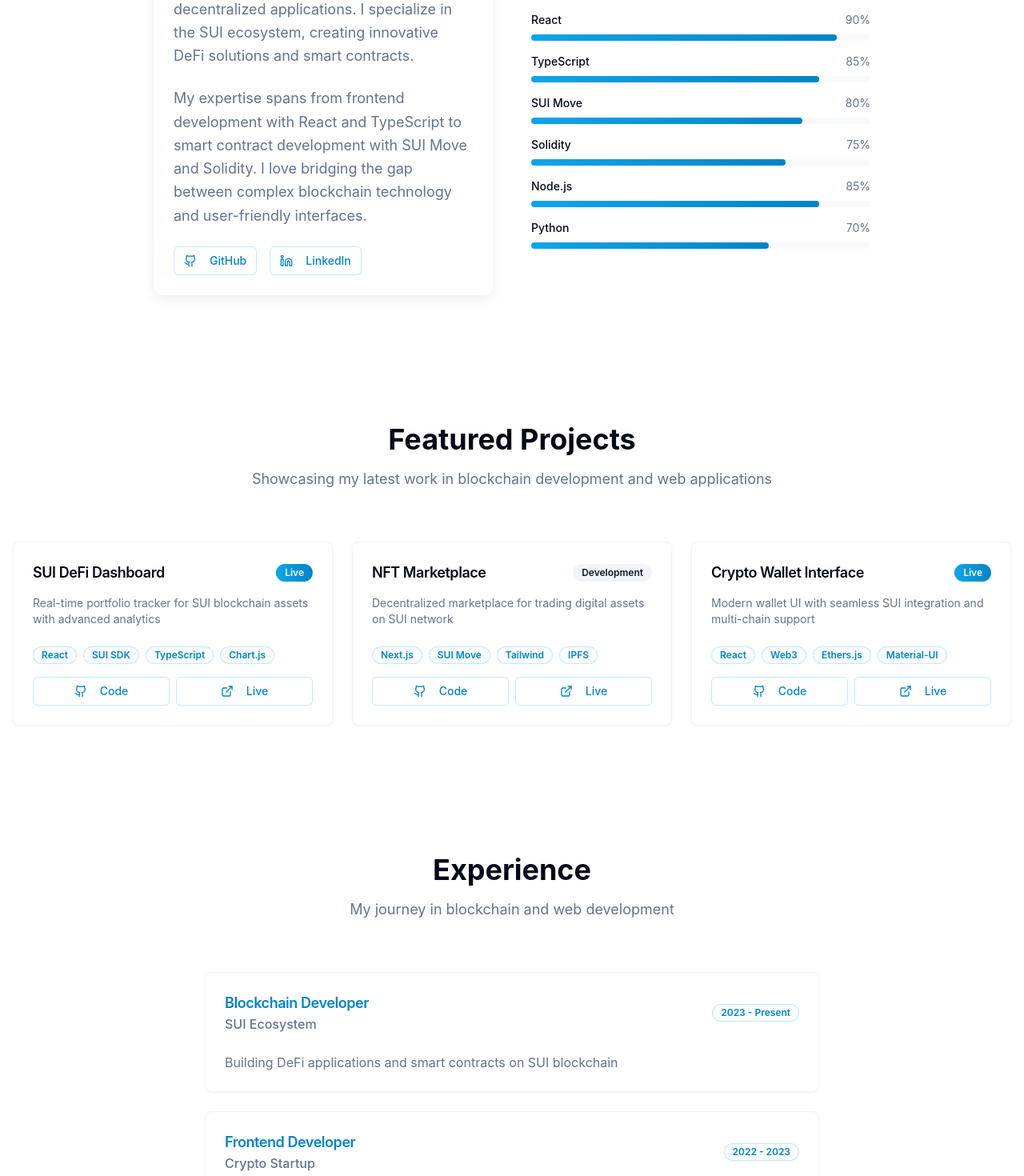
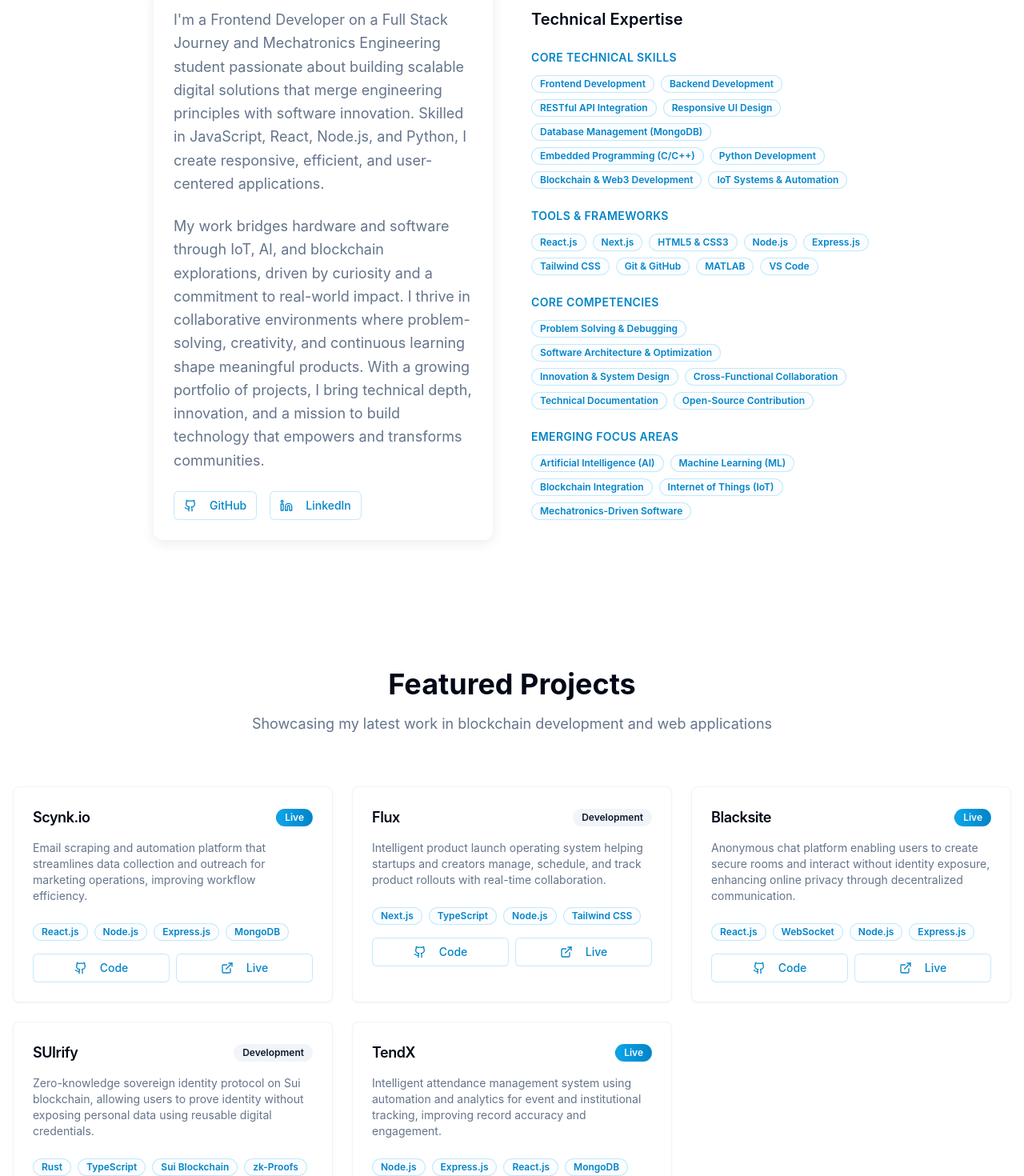
Before and after one commit to Benedict258/benedictisaac_, a React (Vite) app: page / in a window 1280 px wide. Shown: the part 940-2410 px from the top of the page at 80% size. Built offline with nearby package versions, Linux system fonts and the light colour scheme.

Commit message:
Update portfolio content from resume

```diff
--- a/src/pages/Index.tsx
+++ b/src/pages/Index.tsx
@@ -19,36 +19,83 @@ const Index = () => {
     }
   }, [isDarkMode]);
 
-  const skills = [
-    { name: "React", level: 90 },
-    { name: "TypeScript", level: 85 },
-    { name: "SUI Move", level: 80 },
-    { name: "Solidity", level: 75 },
-    { name: "Node.js", level: 85 },
-    { name: "Python", level: 70 }
-  ];
+  const skillCategories = {
+    "Core Technical Skills": [
+      "Frontend Development",
+      "Backend Development",
+      "RESTful API Integration",
+      "Responsive UI Design",
+      "Database Management (MongoDB)",
+      "Embedded Programming (C/C++)",
+      "Python Development",
+      "Blockchain & Web3 Development",
+      "IoT Systems & Automation"
+    ],
+    "Tools & Frameworks": [
+      "React.js",
+      "Next.js",
+      "HTML5 & CSS3",
+      "Node.js",
+      "Express.js",
+      "Tailwind CSS",
+      "Git & GitHub",
+      "MATLAB",
+      "VS Code"
+    ],
+    "Core Competencies": [
+      "Problem Solving & Debugging",
+      "Software Architecture & Optimization",
+      "Innovation & System Design",
+      "Cross-Functional Collaboration",
+      "Technical Documentation",
+      "Open-Source Contribution"
+    ],
+    "Emerging Focus Areas": [
+      "Artificial Intelligence (AI)",
+      "Machine Learning (ML)",
+      "Blockchain Integration",
+      "Internet of Things (IoT)",
+      "Mechatronics-Driven Software"
+    ]
+  };
 
   const projects = [
     {
-      title: "SUI DeFi Dashboard",
-      description: "Real-time portfolio tracker for SUI blockchain assets with advanced analytics",
-      tech: ["React", "SUI SDK", "TypeScript", "Chart.js"],
+      title: "Scynk.io",
+      description: "Email scraping and automation platform that streamlines data collection and outreach for marketing operations, improving workflow efficiency.",
+      tech: ["React.js", "Node.js", "Express.js", "MongoDB"],
       github: "#",
       live: "#",
       status: "Live"
     },
     {
-      title: "NFT Marketplace",
-      description: "Decentralized marketplace for trading digital assets on SUI network",
-      tech: ["Next.js", "SUI Move", "Tailwind", "IPFS"],
+      title: "Flux",
+      description: "Intelligent product launch operating system helping startups and creators manage, schedule, and track product rollouts with real-time collaboration.",
+      tech: ["Next.js", "TypeScript", "Node.js", "Tailwind CSS"],
       github: "#",
       live: "#",
       status: "Development"
     },
     {
-      title: "Crypto Wallet Interface",
-      description: "Modern wallet UI with seamless SUI integration and multi-chain support",
-      tech: ["React", "Web3", "Ethers.js", "Material-UI"],
+      title: "Blacksite",
+      description: "Anonymous chat platform enabling users to create secure rooms and interact without identity exposure, enhancing online privacy through decentralized communication.",
+      tech: ["React.js", "WebSocket", "Node.js", "Express.js"],
+      github: "#",
+      live: "#",
+      status: "Live"
+    },
+    {
+      title: "SUIrify",
+      description: "Zero-knowledge sovereign identity protocol on Sui blockchain, allowing users to prove identity without exposing personal data using reusable digital credentials.",
+      tech: ["Rust", "TypeScript", "Sui Blockchain", "zk-Proofs"],
+      github: "#",
+      live: "#",
+      status: "Development"
+    },
+    {
+      title: "TendX",
+      description: "Intelligent attendance management system using automation and analytics for event and institutional tracking, improving record accuracy and engagement.",
+      tech: ["Node.js", "Express.js", "React.js", "MongoDB"],
       github: "#",
       live: "#",
       status: "Live"
@@ -57,22 +104,25 @@ const Index = () => {
 
   const experience = [
     {
-      role: "Blockchain Developer",
-      company: "SUI Ecosystem",
-      period: "2023 - Present",
-      description: "Building DeFi applications and smart contracts on SUI blockchain"
+      role: "Frontend Developer",
+      company: "SuiOnCampus Team",
+      location: "Minna, NG",
+      period: "Jul 2025 - Present",
+      description: "Designed highly interactive user interfaces using modern frameworks, achieving 30% increase in user engagement. Led design and content strategy for multiple web pages, collaborating cross-functionally to deliver features 20% faster while continually upskilling in emerging technologies."
+    },
+    {
+      role: "Volunteer",
+      company: "Next-Gen Innovators",
+      location: "Minna, NG",
+      period: "Aug 2025",
+      description: "Organized and led interactive programs introducing 50+ students to IoT, embedded systems, and coding fundamentals. Facilitated hands-on workshops fostering innovation and problem-solving confidence, contributing to a community of young tech innovators."
     },
     {
       role: "Frontend Developer",
-      company: "Crypto Startup",
-      period: "2022 - 2023",
-      description: "Developed trading interfaces and wallet integrations"
-    },
-    {
-      role: "Full Stack Developer",
-      company: "Tech Company",
-      period: "2021 - 2022",
-      description: "Built web applications with modern JavaScript frameworks"
+      company: "Pathway Scholars",
+      location: "Remote",
+      period: "Nov 2024 - Feb 2025",
+      description: "Developed responsive web applications enhancing mobile engagement by 35%. Integrated RESTful APIs improving system reliability by 25% and optimized performance reducing page load time by 40%, collaborating with UI/UX designers to boost user satisfaction."
     }
   ];
 
@@ -89,7 +139,7 @@ const Index = () => {
             <div className="w-8 h-8 bg-gradient-to-r from-sky-500 to-sky-600 rounded-lg flex items-center justify-center">
               <Rocket className="w-5 h-5 text-white" />
             </div>
-            <span className="font-bold text-xl text-foreground">Alex Cosmos</span>
+            <span className="font-bold text-xl text-foreground">Benedict Isaac</span>
           </div>
 
           {/* Desktop Navigation */}
@@ -151,22 +201,22 @@ const Index = () => {
             <Avatar className="w-32 h-32 md:w-40 md:h-40 ring-2 ring-sky-500/30 ring-offset-4 ring-offset-background">
               <AvatarImage src="/placeholder.svg" alt="Profile" />
               <AvatarFallback className="bg-gradient-to-br from-sky-500 to-sky-600 text-white text-2xl md:text-3xl font-bold">
-                AC
+                BI
               </AvatarFallback>
             </Avatar>
           </div>
 
           <Badge variant="outline" className="mb-6 border-sky-400/30 text-sky-600 dark:text-sky-400 bg-sky-50/50 dark:bg-sky-950/30">
-            <Wallet className="w-3 h-3 mr-1" />
-            Blockchain Developer
+            <Code className="w-3 h-3 mr-1" />
+            Frontend Developer | Full Stack Journey
           </Badge>
 
           <h1 className="text-5xl md:text-7xl font-bold mb-6 bg-gradient-to-r from-foreground via-sky-600 to-foreground bg-clip-text text-transparent">
-            Building the Future
+            Turning Ideas into Scalable Systems
           </h1>
 
           <p className="text-xl md:text-2xl text-muted-foreground mb-8 leading-relaxed">
-            Full-stack developer specializing in blockchain technology, SUI ecosystem, and modern web applications
+            Mechatronics Engineering student passionate about building digital solutions that merge hardware innovation with software excellence
           </p>
 
           <div className="flex flex-col sm:flex-row gap-4 justify-center">
@@ -189,13 +239,10 @@ const Index = () => {
           <div className="grid md:grid-cols-2 gap-12 items-center">
             <div className="glass-card p-6 rounded-xl">
               <p className="text-lg text-muted-foreground mb-6 leading-relaxed">
-                I'm a passionate blockchain developer with 3+ years of experience building decentralized applications.
-                I specialize in the SUI ecosystem, creating innovative DeFi solutions and smart contracts.
+                I'm a Frontend Developer on a Full Stack Journey and Mechatronics Engineering student passionate about building scalable digital solutions that merge engineering principles with software innovation. Skilled in JavaScript, React, Node.js, and Python, I create responsive, efficient, and user-centered applications.
               </p>
               <p className="text-lg text-muted-foreground mb-6 leading-relaxed">
-                My expertise spans from frontend development with React and TypeScript to smart contract development
-                with SUI Move and Solidity. I love bridging the gap between complex blockchain technology and
-                user-friendly interfaces.
+                My work bridges hardware and software through IoT, AI, and blockchain explorations, driven by curiosity and a commitment to real-world impact. I thrive in collaborative environments where problem-solving, creativity, and continuous learning shape meaningful products. With a growing portfolio of projects, I bring technical depth, innovation, and a mission to build technology that empowers and transforms communities.
               </p>
               <div className="flex gap-4">
                 <Button variant="outline" size="sm" className="border-sky-400/30 text-sky-600 dark:text-sky-400 hover:bg-sky-50 dark:hover:bg-sky-950/30">
@@ -208,19 +255,21 @@ const Index = () => {
                 </Button>
               </div>
             </div>
-            <div className="space-y-4">
-              <h3 className="text-xl font-semibold mb-4 text-foreground">Skills</h3>
-              {skills.map((skill, index) => (
-                <div key={index} className="space-y-2">
-                  <div className="flex justify-between">
-                    <span className="text-sm font-medium">{skill.name}</span>
-                    <span className="text-sm text-muted-foreground">{skill.level}%</span>
-                  </div>
-                  <div className="w-full bg-secondary/50 rounded-full h-2">
-                    <div
-                      className="bg-gradient-to-r from-sky-500 to-sky-600 h-2 rounded-full transition-all duration-1000"
-                      style={{ width: `${skill.level}%` }}
-                    />
+            <div className="space-y-6">
+              <h3 className="text-xl font-semibold mb-4 text-foreground">Technical Expertise</h3>
+              {Object.entries(skillCategories).map(([category, skills], index) => (
+                <div key={index} className="space-y-3">
+                  <h4 className="text-sm font-semibold text-sky-600 dark:text-sky-400 uppercase tracking-wide">{category}</h4>
+                  <div className="flex flex-wrap gap-2">
+                    {skills.map((skill, skillIndex) => (
+                      <Badge
+                        key={skillIndex}
+                        variant="outline"
+                        className="text-xs border-sky-400/30 text-sky-600 dark:text-sky-400 bg-sky-50/30 dark:bg-sky-950/20"
+                      >
+                        {skill}
+                      </Badge>
+                    ))}
                   </div>
                 </div>
               ))}
@@ -288,7 +337,9 @@ const Index = () => {
                 <div className="flex flex-col md:flex-row md:items-center md:justify-between">
                   <div>
                     <CardTitle className="text-lg text-sky-600 dark:text-sky-400">{exp.role}</CardTitle>
-                    <CardDescription className="text-base font-medium">{exp.company}</CardDescription>
+                    <CardDescription className="text-base font-medium">
+                      {exp.company} • {exp.location}
+                    </CardDescription>
                   </div>
                   <Badge variant="outline" className="mt-2 md:mt-0 border-sky-400/30 text-sky-600 dark:text-sky-400 bg-sky-50/30 dark:bg-sky-950/20">
                     {exp.period}
@@ -306,9 +357,9 @@ const Index = () => {
       {/* Contact Section */}
       <section id="contact" className="container mx-auto px-4 py-20 text-center">
         <div className="max-w-3xl mx-auto glass-card p-8 rounded-xl">
-          <h2 className="text-3xl md:text-4xl font-bold mb-4 text-foreground">Let's Build the Future Together</h2>
+          <h2 className="text-3xl md:text-4xl font-bold mb-4 text-foreground">Let's Build Something Great Together</h2>
           <p className="text-muted-foreground text-lg mb-8">
-            Ready to bring your blockchain project to life? Let's discuss how we can work together.
+            Ready to collaborate on innovative software solutions? Let's connect and bring your vision to life.
           </p>
           <div className="flex flex-col sm:flex-row gap-4 justify-center">
             <Button size="lg" className="bg-gradient-to-r from-sky-500 to-sky-600 hover:from-sky-600 hover:to-sky-700 shadow-lg hover:shadow-sky-500/20 transition-all">
@@ -331,7 +382,7 @@ const Index = () => {
               <div className="w-6 h-6 bg-gradient-to-r from-sky-500 to-sky-600 rounded flex items-center justify-center">
                 <Rocket className="w-4 h-4 text-white" />
               </div>
-              <span className="font-semibold text-foreground">Alex Cosmos</span>
+              <span className="font-semibold text-foreground">Benedict Isaac</span>
             </div>
             <div className="flex items-center space-x-4">
               <Button variant="ghost" size="sm" className="text-sky-600 dark:text-sky-400 hover:bg-sky-50 dark:hover:bg-sky-950/30">
@@ -341,7 +392,7 @@ const Index = () => {
                 <Linkedin className="w-4 h-4" />
               </Button>
               <span className="text-sm text-muted-foreground">
-                © 2024 Alex Cosmos. Built with passion for the future.
+                © 2025 Benedict Isaac. Built with passion and innovation.
               </span>
             </div>
           </div>
```
